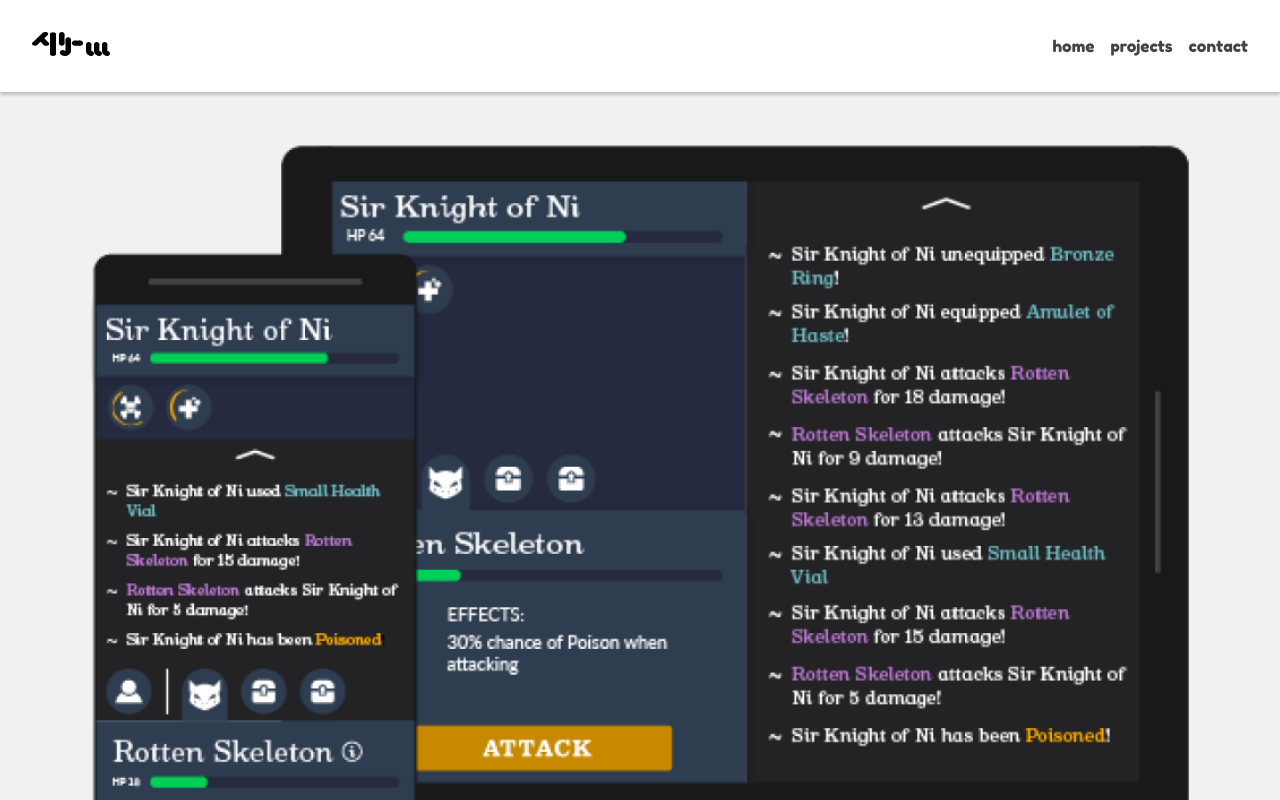
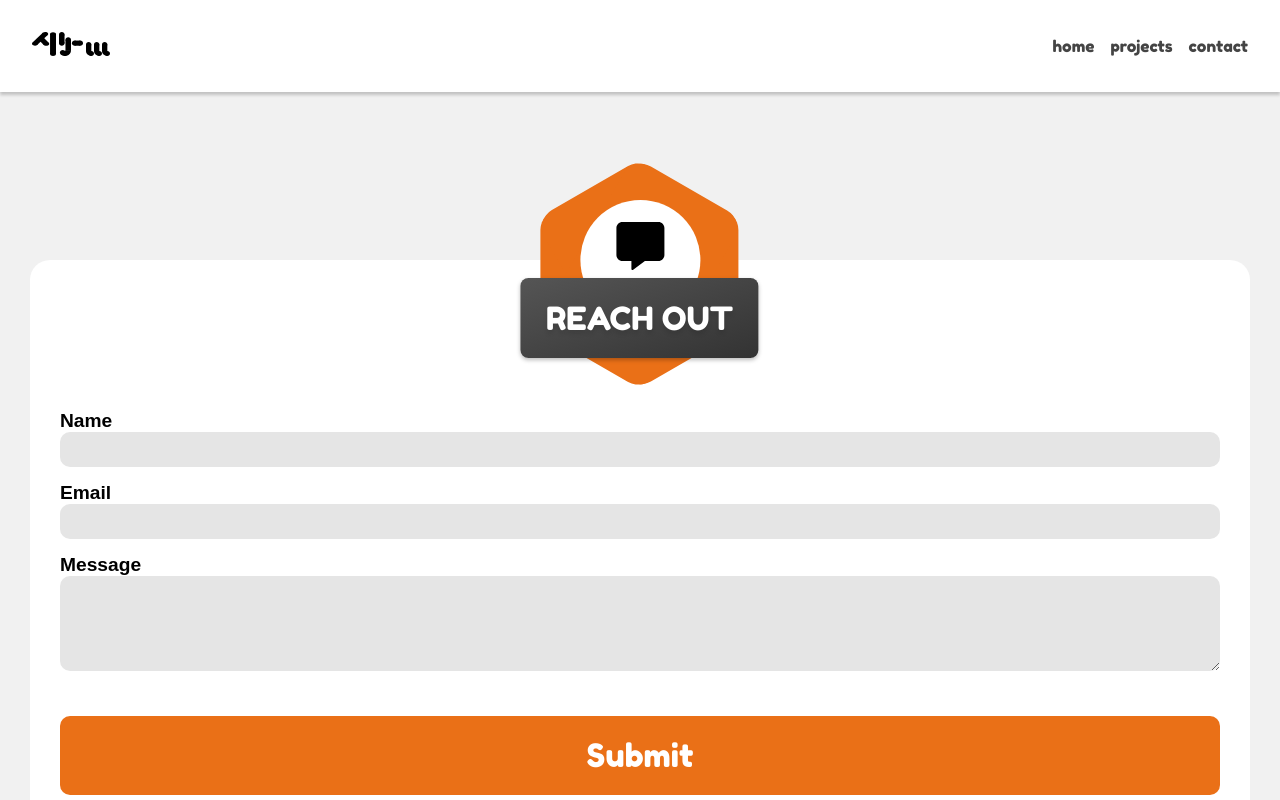
Before and after one commit to KevinW90/portfolio, a React (Create React App) app: page / in a window 1280 px wide. Built offline with nearby package versions, Linux system fonts and the light colour scheme; a web font is replaced by a local one.

Commit message:
created controlled inputs for contact form

```diff
--- a/src/App.js
+++ b/src/App.js
@@ -9,8 +9,8 @@ function App() {
     <div className="app">
       <Nav />
       {/* <Home /> */}
-      <Projects />
-      {/* <Contact /> */}
+      {/* <Projects /> */}
+      <Contact />
       <Footer />
 
     </div>
--- a/src/components/Contact.jsx
+++ b/src/components/Contact.jsx
@@ -2,17 +2,28 @@ import Item from './Item';
 
 import { faCommentAlt } from '@fortawesome/free-solid-svg-icons';
 
+import '../styles/Contact.scss';
+
 function Contact() {
-  return <Item {...data} />
+  return (
+    <div className="contact main-page">
+      <Item {...data} />
+    </div>
+  )
 }
 
 export default Contact;
 
 const data = {
-  color: '#EA7017',
-    icon: faCommentAlt,
-    label: 'reach out',
-    text: `
+  page: 'contact',
+  display: [
+    {
+      color: '#EA7017',
+      icon: faCommentAlt,
+      label: 'reach out',
+      text: `
 
-    `
+      `
+    }
+  ]
 }
--- a/src/components/Item.jsx
+++ b/src/components/Item.jsx
@@ -1,3 +1,4 @@
+import { useState } from 'react';
 import { FontAwesomeIcon } from '@fortawesome/react-fontawesome';
 import { faExternalLinkAlt } from '@fortawesome/free-solid-svg-icons';
 
@@ -31,6 +32,14 @@ function Item({page, display}) {
             <ProjectItem
               key={data.title}
               {...data}
+            />
+          )
+        }
+        else {
+          return (
+            <ContactItem
+              key={data.color}
+              badge={badge}
             />
           )
         }
@@ -115,5 +124,61 @@ function ProjectItem({img, title, link, text, labels}) {
 }
 
 function ContactItem({badge}) {
+  const [form, setForm] = useState({
+    name: '',
+    email: '',
+    message: ''
+  })
 
+  function updateForm({target: {name, value}}) {
+    setForm({
+      ...form,
+      [name]: value
+    })
+  }
+
+  return (
+    <div className="item">
+      <Badge {...badge} />
+      <div className="item__text">
+        <form>
+          <label htmlFor="name">
+            Name
+            <input
+              name="name"
+              type="text"
+              value={form.name}
+              onChange={updateForm}
+            />
+          </label>
+
+          <label htmlFor="email">
+            Email
+            <input
+              name="email"
+              type="text"
+              value={form.email}
+              onChange={updateForm}
+            />
+          </label>
+
+          <label htmlFor="message">
+            Message
+            <textarea
+              name="message"
+              rows='5'
+              value={form.message}
+              onChange={updateForm}
+            />
+          </label>
+
+          <input
+            className="cta"
+            type="submit"
+          />
+        </form>
+
+      </div>
+    </div>
+  )
 }
--- /dev/null
+++ b/src/styles/Contact.scss
@@ -0,0 +1,17 @@
+form {
+  display: flex;
+  flex-direction: column;
+
+  label {
+    display: inherit;
+    flex-direction: inherit;
+    margin-bottom: 15px;
+
+    input, textarea {
+      padding: 10px;
+      border-radius: 10px;
+      border: none;
+      background: #E5E5E5;
+    }
+  }
+}
```
